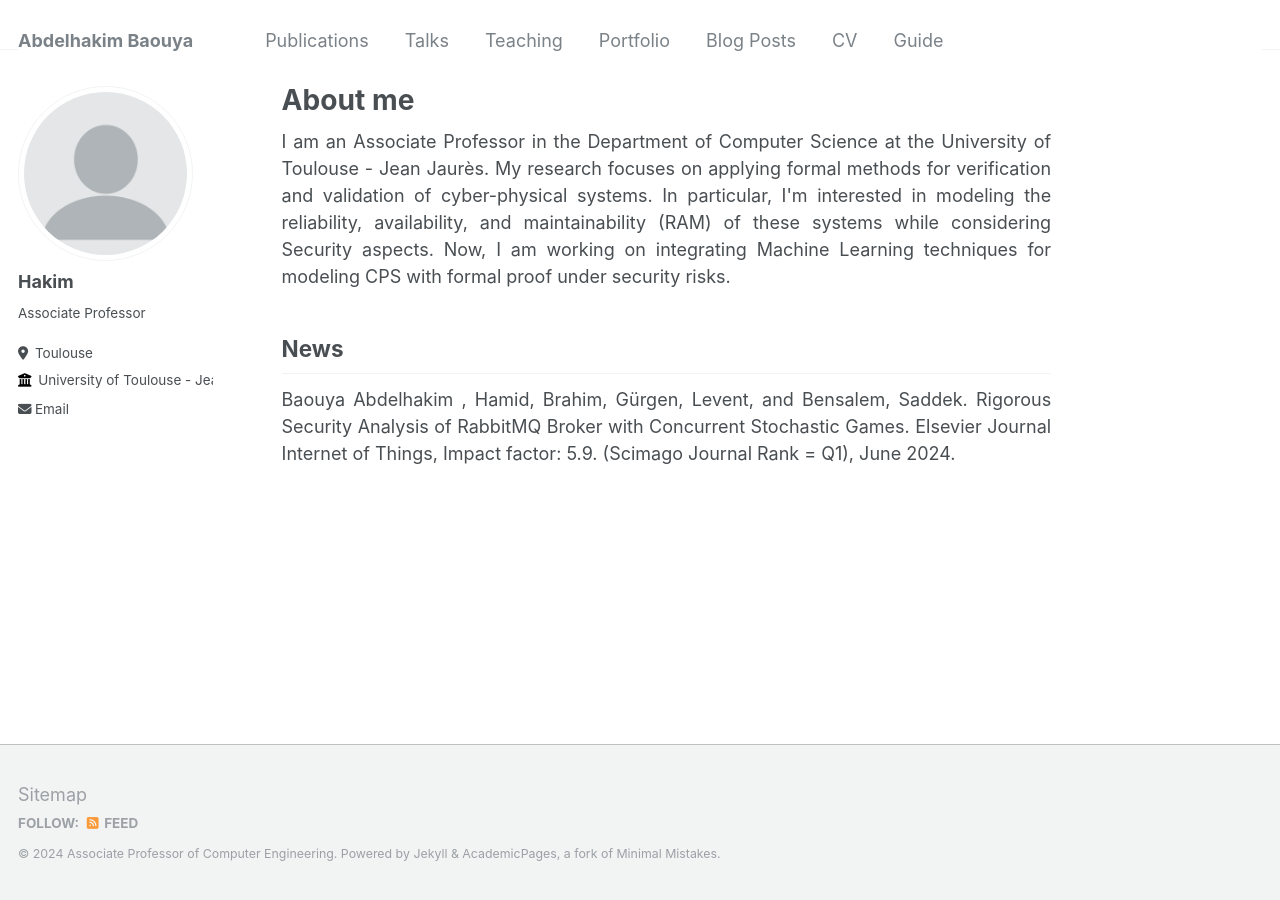
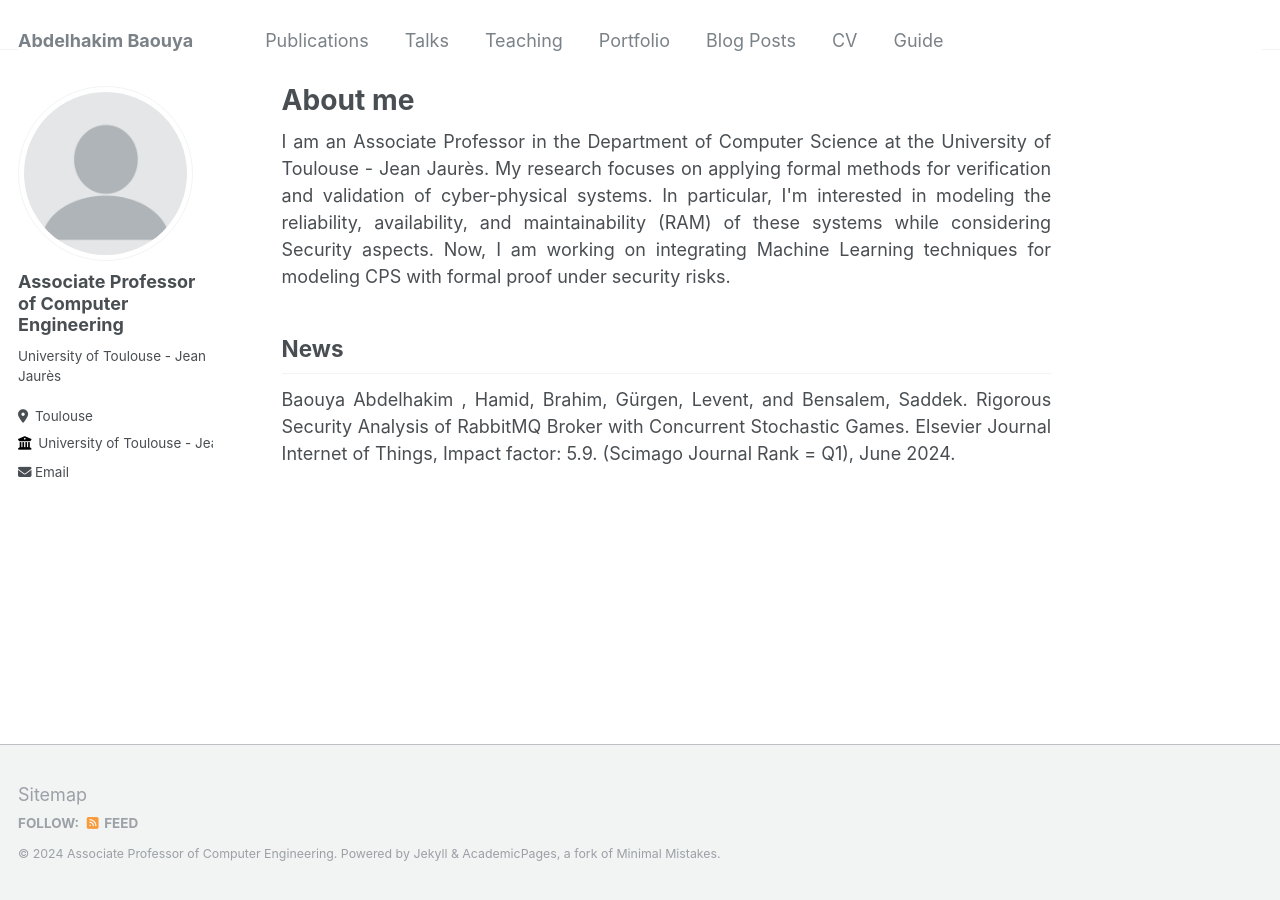
Before and after one commit to hbaouya/hbaouya.github.io, a Jekyll site: the page built from _pages/about.md, in a window 1280 px wide. Built offline with Jekyll 4.4.1, drawn with Linux system fonts in a browser that asks for light colours.

Commit message:
Update _config.yml

```diff
--- a/_config.yml
+++ b/_config.yml
@@ -22,9 +22,9 @@ repository               : "academicpages/academicpages.github.io"
 author:
   # Biographic information
   avatar           : "profile.png"
-  name             : "Hakim"
+  name             : "Associate Professor of Computer Engineering"
   pronouns         : # example: "she/her"
-  bio              : "Associate Professor"
+  bio              : "University of Toulouse - Jean Jaurès"
   location         : "Toulouse"
   employer         : "University of Toulouse - Jean Jaurès"
   uri              : # URL
```
